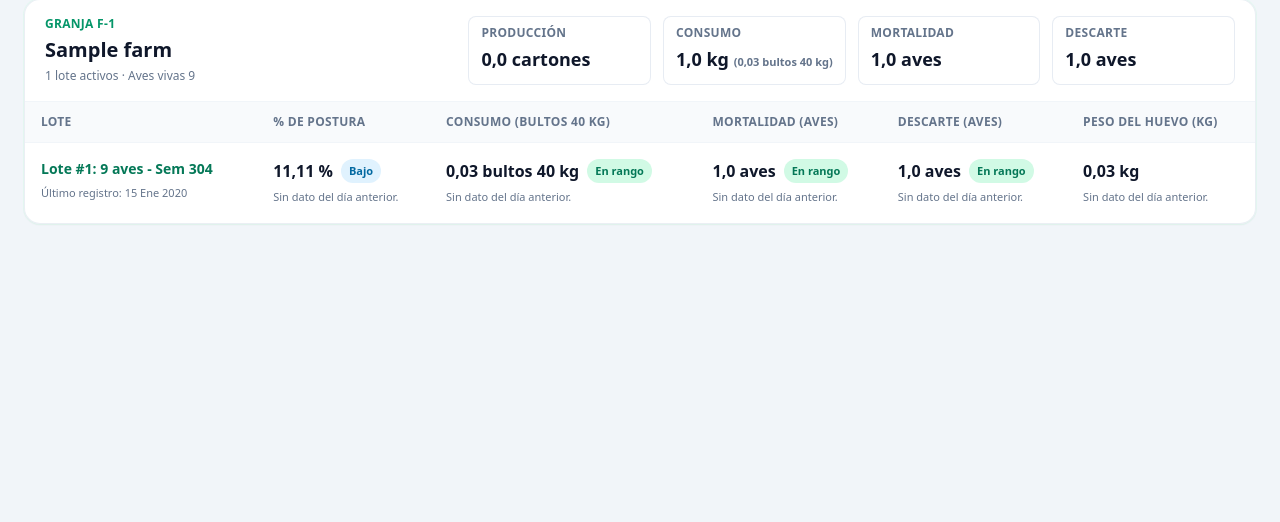
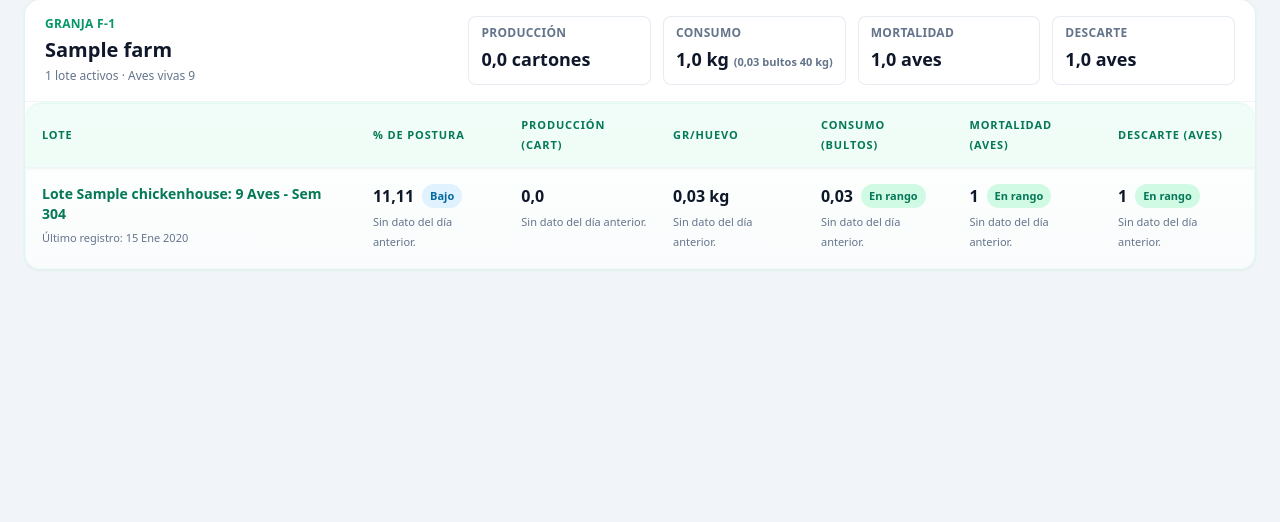
Before and after one commit to jotik23/applacolina, a Django app: a page that uses production/templates/production/daily_indicators.html in a window 1280 px wide. Shown: the part 136-658 px from the top of the page. Run offline with Django 5.2, Linux system fonts and the light colour scheme; the visitor is signed in with stand-in values (Sample User, id 1); data comes from the database, SQL or seed files in the repository; tables that the repository leaves empty hold one stand-in row (values such as "Sample post"); data that the repository does not hold is empty; parts of the project's set-up code (start-up, migrations or seed data) failed here and were passed over; some libraries are stand-ins or nearby versions.

Commit message:
mejoras producción

```diff
--- a/production/templates/production/daily_indicators.html
+++ b/production/templates/production/daily_indicators.html
@@ -47,16 +47,17 @@
             </dl>
           </header>
 
-          <div class="overflow-x-auto">
+          <div class="overflow-x-auto rounded-2xl border border-emerald-50 bg-gradient-to-b from-white via-emerald-50/20 to-slate-50/70 shadow-[inset_0_1px_0_rgba(16,185,129,0.2)]">
             <table class="w-full border-collapse text-sm text-slate-700">
               <thead>
-                <tr class="bg-slate-50 text-xs font-semibold uppercase tracking-wide text-slate-500">
+                <tr class="bg-emerald-50/70 text-[11px] font-semibold uppercase tracking-[0.08em] text-emerald-700 shadow-sm">
                   <th scope="col" class="px-4 py-3 text-left">Lote</th>
                   <th scope="col" class="px-3 py-3 text-left">% de postura</th>
-                  <th scope="col" class="px-3 py-3 text-left">Consumo (bultos 40 kg)</th>
+                  <th scope="col" class="px-3 py-3 text-left">Producción (cart)</th>
+                  <th scope="col" class="px-3 py-3 text-left">Gr/Huevo</th>
+                  <th scope="col" class="px-3 py-3 text-left">Consumo (bultos)</th>
                   <th scope="col" class="px-3 py-3 text-left">Mortalidad (aves)</th>
                   <th scope="col" class="px-3 py-3 text-left">Descarte (aves)</th>
-                  <th scope="col" class="px-3 py-3 text-left">Peso del huevo (kg)</th>
                 </tr>
               </thead>
               <tbody>
@@ -67,7 +68,7 @@
                         <td class="px-4 py-4 align-top">
                           <div class="space-y-1">
                             <a href="{% url 'production:batch-production-board' lot.id %}" class="text-sm font-semibold text-emerald-700 hover:underline">
-                              {{ lot.label }}: {{ lot.current_birds|intcomma }} aves - Sem {{ lot.age_weeks }}
+                              Lote {{ lot.barn_houses_display }}: {{ lot.current_birds|intcomma }} Aves - Sem {{ lot.age_weeks }}
                             </a>
                             <p class="text-[11px] text-slate-500">
                               {% if lot.latest_record_date %}
@@ -80,10 +81,24 @@
                         </td>
 
                         {% include "production/partials/_daily_metric_cell.html" with metric=production %}
-                        {% include "production/partials/_daily_metric_cell.html" with metric=consumption %}
-                        {% include "production/partials/_daily_metric_cell.html" with metric=mortality %}
-                        {% include "production/partials/_daily_metric_cell.html" with metric=discard %}
-
+                        <td class="px-3 py-4 align-top">
+                          <div class="space-y-1">
+                            <p class="text-base font-semibold text-slate-900">
+                              {% if lot.daily_rollup.production_cartons_today is not None %}
+                                {{ lot.daily_rollup.production_cartons_today|floatformat:1 }}
+                              {% else %}
+                                --
+                              {% endif %}
+                            </p>
+                            <div class="text-[11px] text-slate-500">
+                              {% if lot.daily_rollup.production_cartons_previous is not None %}
+                                Ayer {{ lot.daily_rollup.production_cartons_previous|floatformat:1 }}
+                              {% else %}
+                                Sin dato del día anterior.
+                              {% endif %}
+                            </div>
+                          </div>
+                        </td>
                         <td class="px-3 py-4 align-top">
                           <div class="space-y-1">
                             <p class="text-base font-semibold text-slate-900">
@@ -107,6 +122,9 @@
                             </div>
                           </div>
                         </td>
+                        {% include "production/partials/_daily_metric_cell.html" with metric=consumption show_unit=False %}
+                        {% include "production/partials/_daily_metric_cell.html" with metric=mortality %}
+                        {% include "production/partials/_daily_metric_cell.html" with metric=discard %}
                       </tr>
                     {% endwith %}
                   {% endwith %}
--- a/production/templates/production/partials/_daily_metric_cell.html
+++ b/production/templates/production/partials/_daily_metric_cell.html
@@ -2,12 +2,13 @@
 Reusable metric cell for daily indicators table.
 Expects `metric` dict-like object with keys: actual, previous, previous_delta, status, unit, decimals.
 {% endcomment %}
+{% with show_metric_unit=show_unit|default_if_none:True %}
   <td class="px-3 py-4 align-top">
     <div class="space-y-1">
       <div class="flex items-center gap-2">
         <p class="text-base font-semibold text-slate-900">
           {% if metric and metric.actual is not None %}
-          {{ metric.actual|floatformat:metric.decimals }}{% if metric.unit %} {{ metric.unit }}{% endif %}
+            {{ metric.actual|floatformat:metric.decimals }}{% if show_metric_unit and metric.unit %} {{ metric.unit }}{% endif %}
           {% else %}
             --
           {% endif %}
@@ -20,10 +21,10 @@ Expects `metric` dict-like object with keys: actual, previous, previous_delta, s
       </div>
       <div class="text-[11px] text-slate-500">
         {% if metric and metric.previous is not None %}
-        Ayer {{ metric.previous|floatformat:metric.decimals }}{% if metric.unit %} {{ metric.unit }}{% endif %}
+          Ayer {{ metric.previous|floatformat:metric.decimals }}{% if show_metric_unit and metric.unit %} {{ metric.unit }}{% endif %}
           {% if metric.previous_delta is not None %}
             <span class="font-semibold {% if metric.previous_delta > 0 %}text-rose-600{% elif metric.previous_delta < 0 %}text-emerald-600{% else %}text-slate-600{% endif %}">
-            {% if metric.previous_delta > 0 %}+{% endif %}{{ metric.previous_delta|floatformat:metric.decimals }}{% if metric.unit %} {{ metric.unit }}{% endif %}
+              {% if metric.previous_delta > 0 %}+{% endif %}{{ metric.previous_delta|floatformat:metric.decimals }}{% if show_metric_unit and metric.unit %} {{ metric.unit }}{% endif %}
             </span>
           {% endif %}
         {% else %}
@@ -32,3 +33,4 @@ Expects `metric` dict-like object with keys: actual, previous, previous_delta, s
       </div>
     </div>
   </td>
+{% endwith %}
--- a/production/views.py
+++ b/production/views.py
@@ -103,6 +103,7 @@ class LotOverview(TypedDict):
     feed_per_bird_avg_three_days: Optional[float]
     barn_count: int
     barn_names_display: str
+    barn_houses_display: str
     uniformity: Optional[float]
     avg_weight: Optional[float]
     target_weight: Optional[float]
@@ -678,12 +679,16 @@ class ProductionDashboardContextMixin(StaffRequiredMixin):
                     label="Mortalidad",
                     slug="mortality",
                     unit="aves",
-                    decimals=1,
+                    decimals=0,
                     actual=mortality_actual,
                     target=mortality_target,
                     delta=mortality_delta,
                     previous=mortality_previous,
-                    previous_delta=compute_previous_delta(mortality_actual, mortality_previous, 1),
+                    previous_delta=compute_previous_delta(
+                        mortality_actual,
+                        mortality_previous,
+                        0,
+                    ),
                     status=mortality_status,
                 )
             )
@@ -699,12 +704,16 @@ class ProductionDashboardContextMixin(StaffRequiredMixin):
                     label="Descarte",
                     slug="discard",
                     unit="aves",
-                    decimals=1,
+                    decimals=0,
                     actual=discard_actual,
                     target=discard_target,
                     delta=discard_delta,
                     previous=discard_previous,
-                    previous_delta=compute_previous_delta(discard_actual, discard_previous, 1),
+                    previous_delta=compute_previous_delta(
+                        discard_actual,
+                        discard_previous,
+                        0,
+                    ),
                     status=discard_status,
                 )
             )
@@ -820,6 +829,7 @@ class ProductionDashboardContextMixin(StaffRequiredMixin):
 
             barns_list: List[BarnAllocation] = []
             barn_names: List[str] = []
+            barn_house_names: List[str] = []
 
             for allocation in batch.allocations.all():
                 share = allocation.quantity / batch.initial_quantity if batch.initial_quantity else 0
@@ -861,9 +871,13 @@ class ProductionDashboardContextMixin(StaffRequiredMixin):
                         last_update=last_update,
                     )
                 )
-                barn_names.append(f"{allocation.room.chicken_house.name} · {allocation.room.name}")
+                house_name = allocation.room.chicken_house.name
+                barn_names.append(f"{house_name} · {allocation.room.name}")
+                if house_name not in barn_house_names:
+                    barn_house_names.append(house_name)
 
             barn_names_display = ", ".join(barn_names) if barn_names else "Sin asignación"
+            barn_houses_display = ", ".join(barn_house_names) if barn_house_names else "Sin galpón"
 
             lot_data: LotOverview = {
                 "id": batch.pk,
@@ -879,6 +893,7 @@ class ProductionDashboardContextMixin(StaffRequiredMixin):
                 "feed_per_bird_avg_three_days": feed_per_bird_avg_three_days,
                 "barn_count": len(barns_list),
                 "barn_names_display": barn_names_display,
+                "barn_houses_display": barn_houses_display,
                 "uniformity": round(uniformity, 2) if uniformity is not None else None,
                 "avg_weight": round(avg_weight, 2) if avg_weight is not None else None,
                 "target_weight": None,
```
Lines whose indentation alone changed are shown as unchanged.
